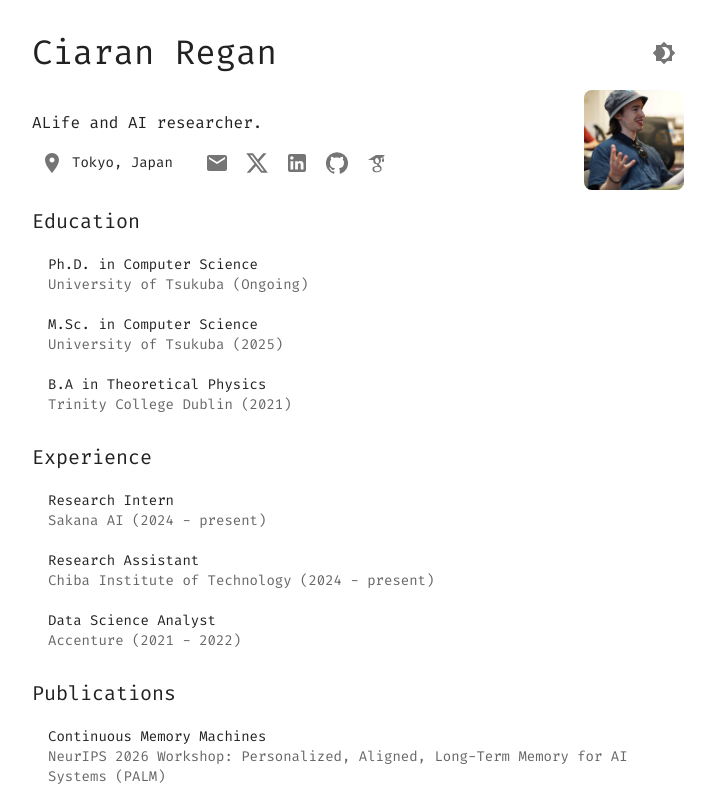
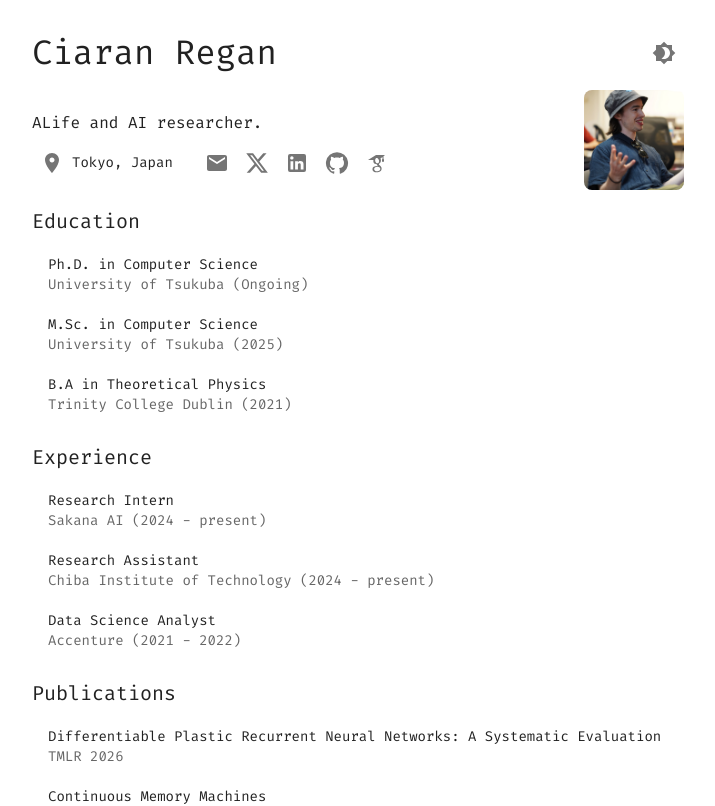
Before and after one commit to ciaran-regan-ie/personal-website, a React (Vite) app: page / in a window 1280 px wide. Shown: the top 806 px of the page, without its empty margins (282-997 px from the left). Built offline with nearby package versions, Linux system fonts and the light colour scheme; the HTML template or start-up script is replaced by a standard one.

Commit message:
Add differentiable plastic RNNs TMLR 2026 publication

```diff
--- a/src/pages/HomePage.jsx
+++ b/src/pages/HomePage.jsx
@@ -211,6 +211,28 @@ const HomePage = ({ darkMode, onToggleDarkMode }) => {
             <ListItemText
               primary={
                 <Link
+                  href="https://openreview.net/forum?id=8z0trg6tku"
+                  target="_blank"
+                  rel="noopener noreferrer"
+                  sx={{
+                    color: 'inherit',
+                    textDecoration: 'none',
+                    '&:hover': {
+                      textDecoration: 'underline',
+                      textDecorationColor: theme.palette.text.primary,
+                    },
+                  }}
+                >
+                  Differentiable Plastic Recurrent Neural Networks: A Systematic Evaluation
+                </Link>
+              }
+              secondary="TMLR 2026"
+            />
+          </ListItem>
+          <ListItem>
+            <ListItemText
+              primary={
+                <Link
                   href="https://arxiv.org/abs/2610.07907"
                   target="_blank"
                   rel="noopener noreferrer"
```
